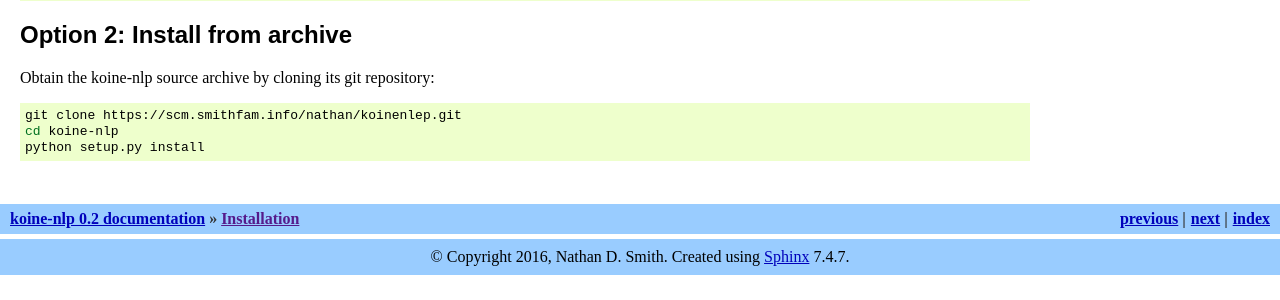
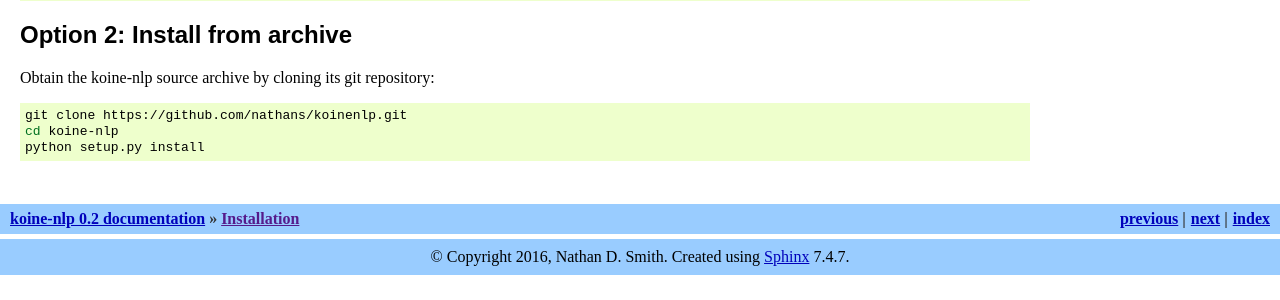
Before and after one commit to nathans/koinenlp, a Sphinx documentation site: the page built from doc/installing.rst, in a window 1280 px wide. Shown: the part 452-752 px from the top of the page. Built offline with Sphinx 7.4.7, drawn with Linux system fonts in a browser that asks for light colours; some of the changed lines change nothing that is shown.

Commit message:
Update doc path to new github repo location

```diff
--- a/doc/installing.rst
+++ b/doc/installing.rst
@@ -35,6 +35,6 @@ Obtain the koine-nlp source archive by cloning its git repository:
 
 .. code-block:: bash
 
-   git clone https://scm.smithfam.info/nathan/koinenlep.git
+   git clone https://github.com/nathans/koinenlp.git
    cd koine-nlp
    python setup.py install
```
